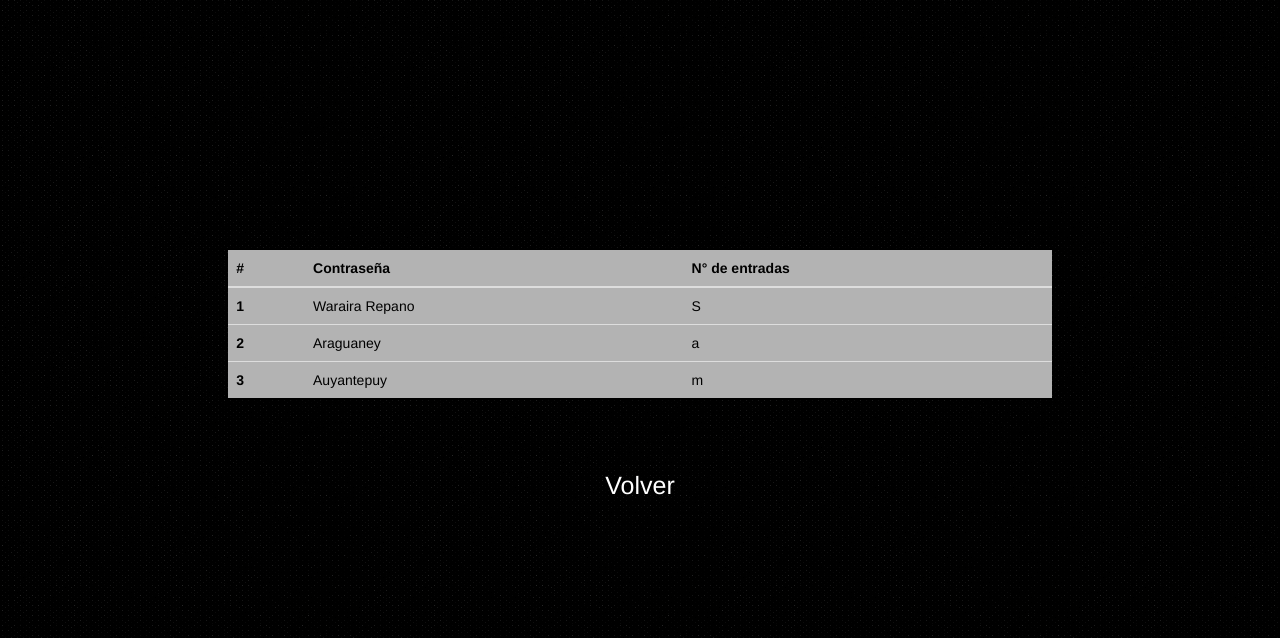
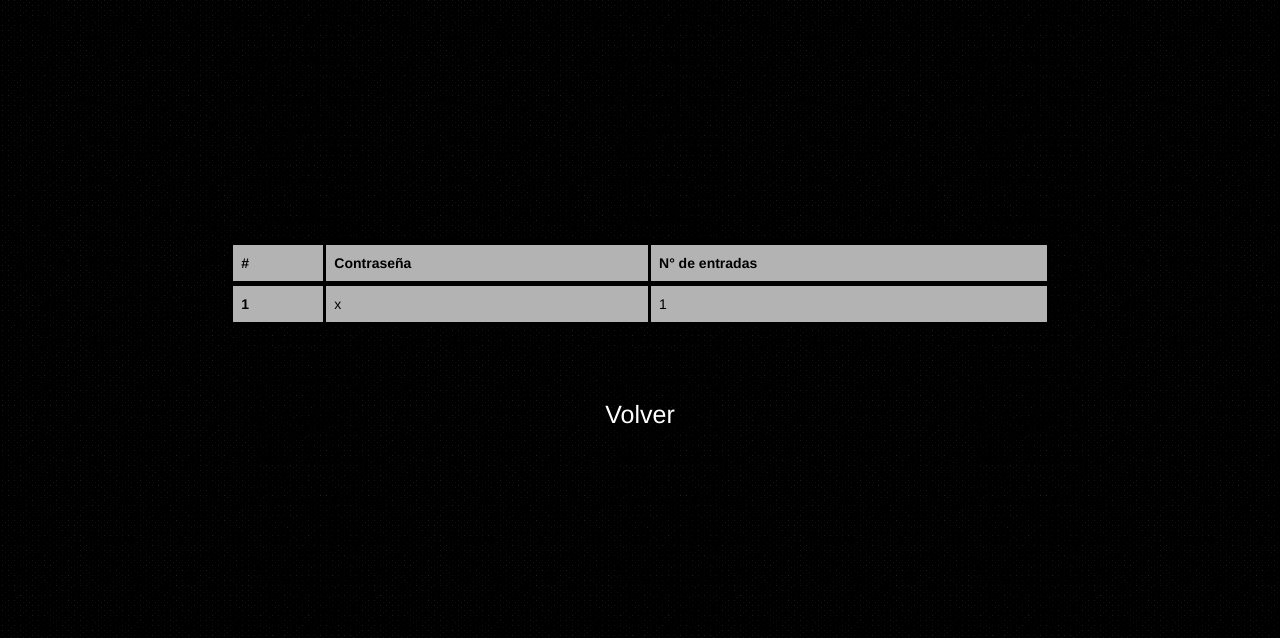
Before and after one commit to TropicWeb/58Mineria, a PHP site: template views/info.php in a window 1280 px wide. Shown: the top 638 px of the page. Run offline with PHP 8.4, Linux system fonts and the light colour scheme; the template is opened without the code that fills it: most values are stand-ins (such as "Sample title", 1, 10 or a date in 2020); some libraries are stand-ins or nearby versions.

Commit message:
Version 1

```diff
--- a/App/Controllers/LoginController.php
+++ b/App/Controllers/LoginController.php
@@ -26,7 +26,7 @@
 
 			}else{
 				//COUNTER OFF
-				return $this->render('../views/login.php');
+				return $this->render('../views/login.php', ['error'=>false]);
 			}
 		}
 
--- a/others/insert.sql
+++ b/others/insert.sql
@@ -1,4 +1,4 @@
-INSERT INTO user VALUES (NULL, '58min', '', CURRENT_TIMESTAMP);
+INSERT INTO user VALUES (NULL, 'Admin58min', '', CURRENT_TIMESTAMP);
 
 INSERT INTO user VALUES (NULL, 'DL100', '', CURRENT_TIMESTAMP);
 INSERT INTO user VALUES (NULL, 'DL101', '', CURRENT_TIMESTAMP);
--- a/public/CSS/estilos.css
+++ b/public/CSS/estilos.css
@@ -44,3 +44,7 @@ body{
 	margin-left: auto;
 	margin-right: auto;
 }
+
+.false{
+	display: none;
+}
--- a/public/CSS/estilos3.css
+++ b/public/CSS/estilos3.css
@@ -8,10 +8,16 @@ body{
 
 th,td,.clog{
 	color: black;
+	border: 3px solid black;
 }
 
 thead,tbody{
 	background-color: #B3B3B3;
+	border: 5px solid black;
+}
+
+table{
+	border: 3px solid black;
 }
 
 .prueba{
@@ -31,3 +37,7 @@ thead,tbody{
 	color: #ce9729;
 	text-decoration: none;
 }
+
+.table{
+	margin-top: -10px;
+}
--- a/views/counter.php
+++ b/views/counter.php
@@ -3,7 +3,7 @@
 <head>
   <meta charset="UTF-8">
   <meta name="viewport" content="width=device-width, user-scalable=no, initial-scale=1.0, maximum-scale=1.0, minimum-scale=1.0">
-  <meta name="description" content="Landing Page de la productora +58Films">
+  <meta name="description" content="Login +58MINING">
   <meta name="author" content="Miguel Fraga ,Diego Di Salvatore and Gabriel Taccone">
 
   <title>+58MINING</title>
--- a/views/info.php
+++ b/views/info.php
@@ -4,7 +4,7 @@
 <head>
   <meta charset="UTF-8">
   <meta name="viewport" content="width=device-width, user-scalable=no, initial-scale=1.0, maximum-scale=1.0, minimum-scale=1.0">
-  <meta name="description" content="Info +58Films">
+  <meta name="description" content="Info +58Mining">
   <meta name="author" content="Miguel Fraga ,Diego Di Salvatore and Gabriel Taccone">
 
   <title>+58 Mining</title>
@@ -30,21 +30,14 @@
             </tr>
           </thead>
           <tbody>
-            <tr>
-              <th scope="row">1</th>
-              <td><?php echo 'Waraira Repano';?></td>
-              <td><?php echo $entradas[0];?></td>
-            </tr>
-            <tr>
-              <th scope="row">2</th>
-              <td><?php echo 'Araguaney';?></td>
-              <td><?php echo $entradas[1];?></td>
-            </tr>
-            <tr>
-              <th scope="row">3</th>
-              <td><?php echo 'Auyantepuy';?></td>
-              <td><?php echo $entradas[2];?></td>
-            </tr>
+            <?php foreach ($result as $key => $value):
+              $resultTemp = $value; ?>
+              <tr>
+                <th scope="row"><?php echo $resultTemp['id'];?></th>
+                <td><?php echo $resultTemp['password'];?></td>
+                <td><?php echo $resultTemp['n_entries'];?></td>
+              </tr>
+            <?php endforeach;?>
           </tbody>
         </table>
       </div>
--- a/views/login.php
+++ b/views/login.php
@@ -4,7 +4,7 @@
 <head>
   <meta charset="UTF-8">
   <meta name="viewport" content="width=device-width, user-scalable=no, initial-scale=1.0, maximum-scale=1.0, minimum-scale=1.0">
-  <meta name="description" content="Landing Page de la productora +58Films">
+  <meta name="description" content="+58mining">
   <meta name="author" content="Miguel Fraga ,Diego Di Salvatore and Gabriel Taccone">
 
 
```
Also changed, not shown: App/Controllers/IndexController.php (+12 -3 lines), public/CSS/estilos1.css (+21 -0 lines), views/main.php (+13 -21 lines).
